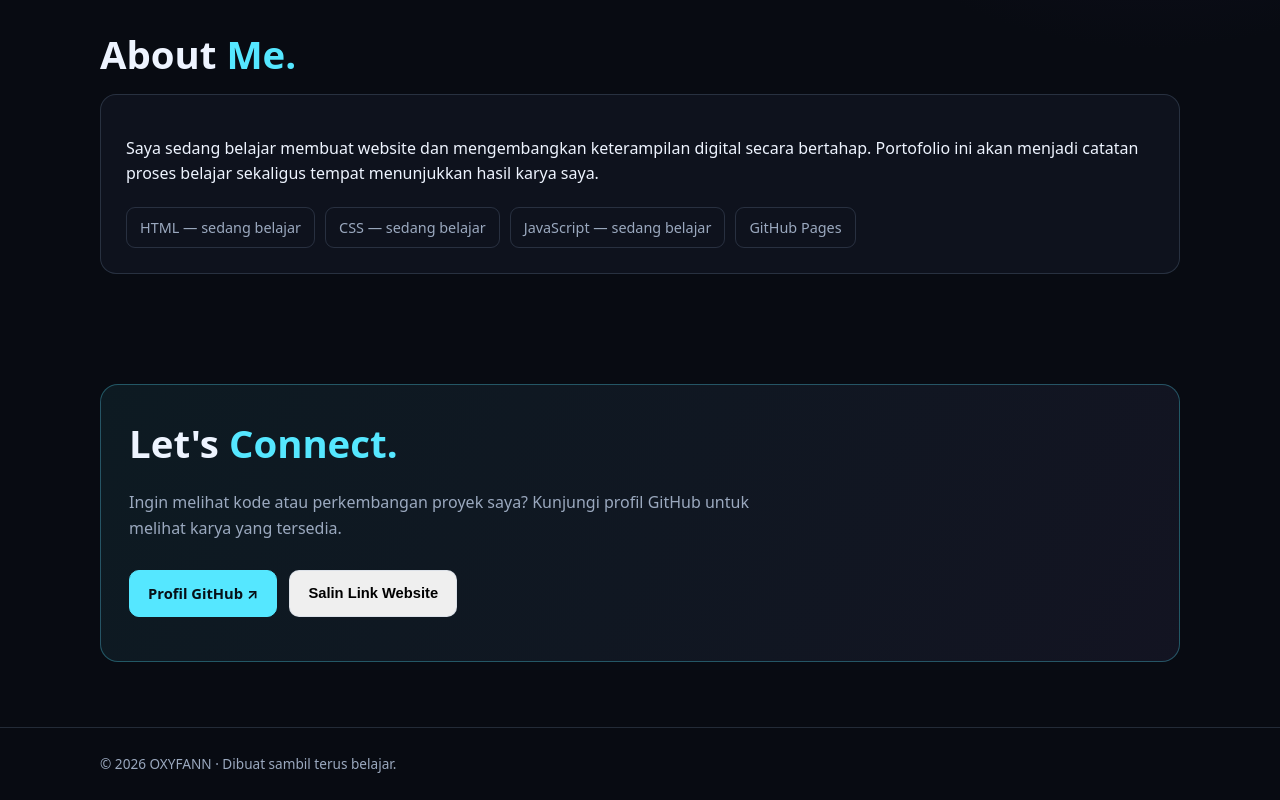
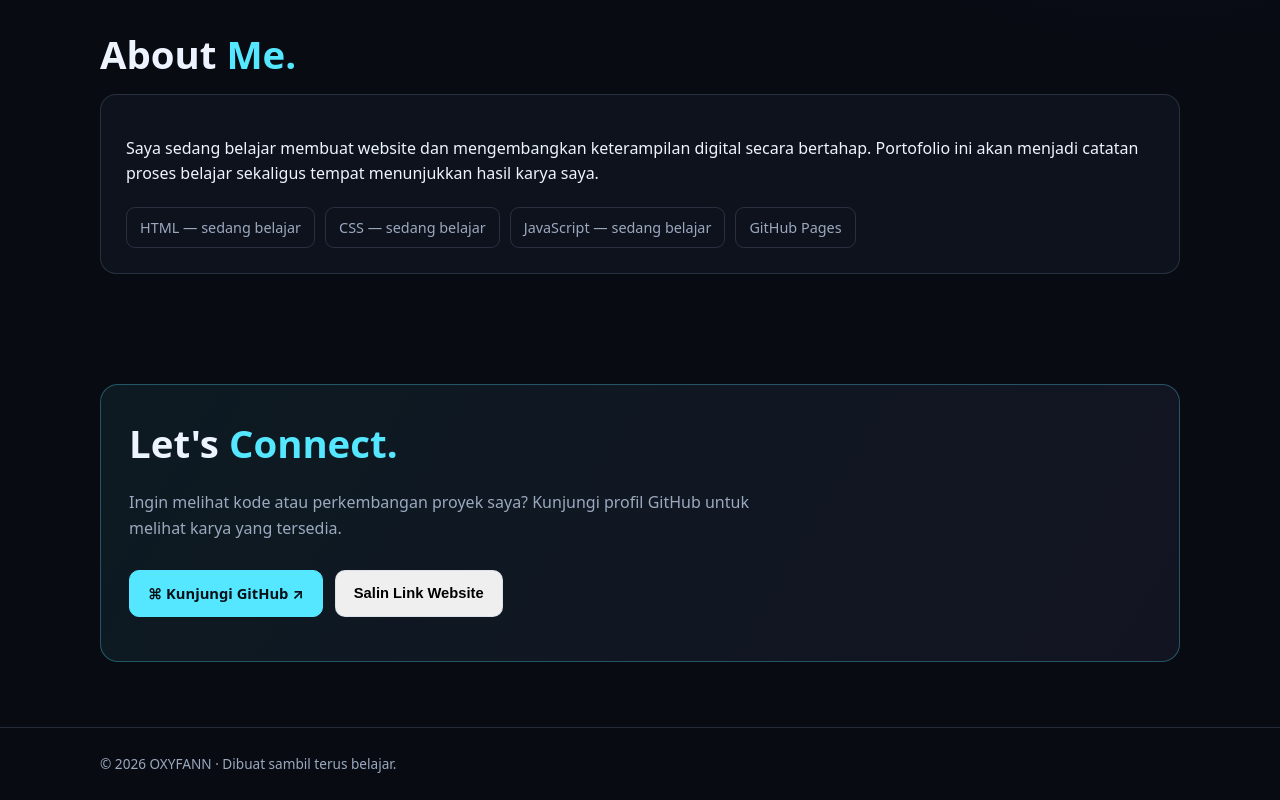
Before and after one commit to 0xyfann/oxyfann-portfolio., a plain HTML site: page index.html in a window 1280 px wide. Shown: the part 1182-1982 px from the top of the page. Drawn offline with Linux system fonts and the light colour scheme.

Commit message:
Update GitHub link text in index.html

```diff
--- a/index.html
+++ b/index.html
@@ -352,7 +352,9 @@
           Kunjungi profil GitHub untuk melihat karya yang tersedia.
         </p>
         <div class="actions">
-          <a class="btn btn-primary" href="https://github.com/0xyfann" target="_blank" rel="noopener noreferrer">Profil GitHub ↗</a>
+
+<a class="btn btn-primary" href="https://github.com/0xyfann" target="_blank" rel="noopener noreferrer">⌘ Kunjungi GitHub ↗</a>
+
           <button class="btn" id="copyLink" type="button">Salin Link Website</button>
         </div>
         <p id="copyStatus" role="status" aria-live="polite"></p>
```
